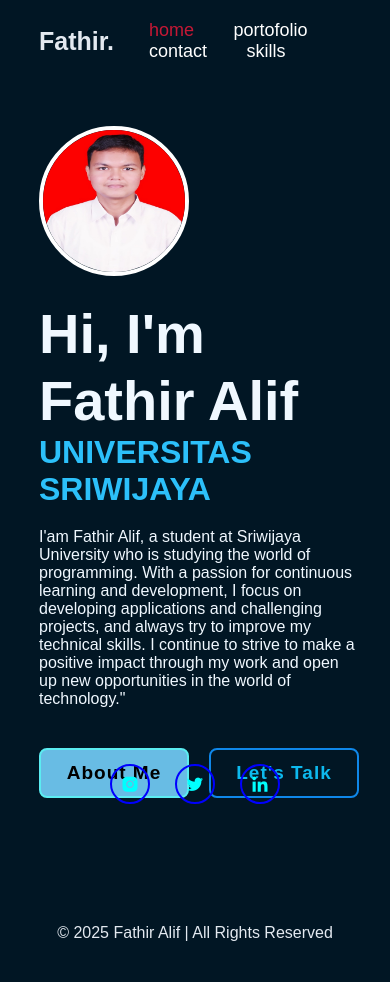
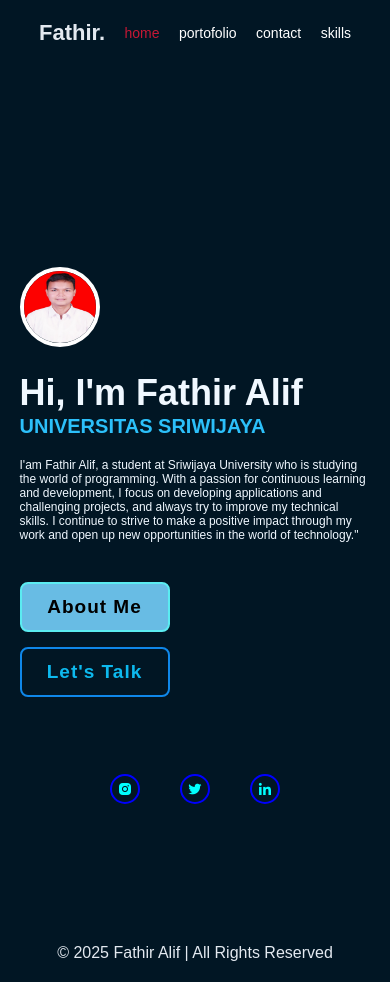
Before and after one commit to jack-sparrow-05/Website-Personal, a plain HTML site: page index.html in a window 390 px wide. Drawn offline with nearby package versions, Linux system fonts and the light colour scheme.

Commit message:
Update style.css

```diff
--- a/style.css
+++ b/style.css
@@ -174,3 +174,93 @@ footer {
     background-color: rgb(1, 22, 36);
     color: rgb(227, 233, 240);
 }
+
+
+/* MEDIA QUERIES */
+@media (max-width: 1024px) {
+    .home {
+        padding: 0 5%;
+    }
+    .home-content h1 {
+        font-size: 48px;
+    }
+    .home-content h3 {
+        font-size: 28px;
+    }
+    .home-content p {
+        font-size: 14px;
+    }
+    .profile-img {
+        width: 120px;
+        height: 120px;
+    }
+    .navbar a {
+        font-size: 16px;
+    }
+}
+
+@media (max-width: 768px) {
+    header {
+        padding: 15px 5%;
+    }
+    .navbar a {
+        font-size: 14px;
+        margin-left: 20px;
+    }
+    .home {
+        padding: 0 5%;
+        margin-top: 80px;
+    }
+    .home-content h1 {
+        font-size: 42px;
+    }
+    .home-content h3 {
+        font-size: 24px;
+    }
+    .home-content p {
+        font-size: 14px;
+    }
+    .profile-img {
+        width: 100px;
+        height: 100px;
+    }
+    .btn-box {
+        flex-direction: column;
+        gap: 15px;
+    }
+}
+
+@media (max-width: 480px) {
+    header {
+        padding: 10px 5%;
+    }
+    .logo {
+        font-size: 22px;
+    }
+    .navbar a {
+        font-size: 14px;
+        margin-left: 15px;
+    }
+    .home {
+        padding: 0 5%;
+        margin-top: 80px;
+    }
+    .home-content h1 {
+        font-size: 36px;
+    }
+    .home-content h3 {
+        font-size: 20px;
+    }
+    .home-content p {
+        font-size: 12px;
+    }
+    .profile-img {
+        width: 80px;
+        height: 80px;
+    }
+    .home-sci a {
+        width: 30px;
+        height: 30px;
+        font-size: 16px;
+    }
+}
```
